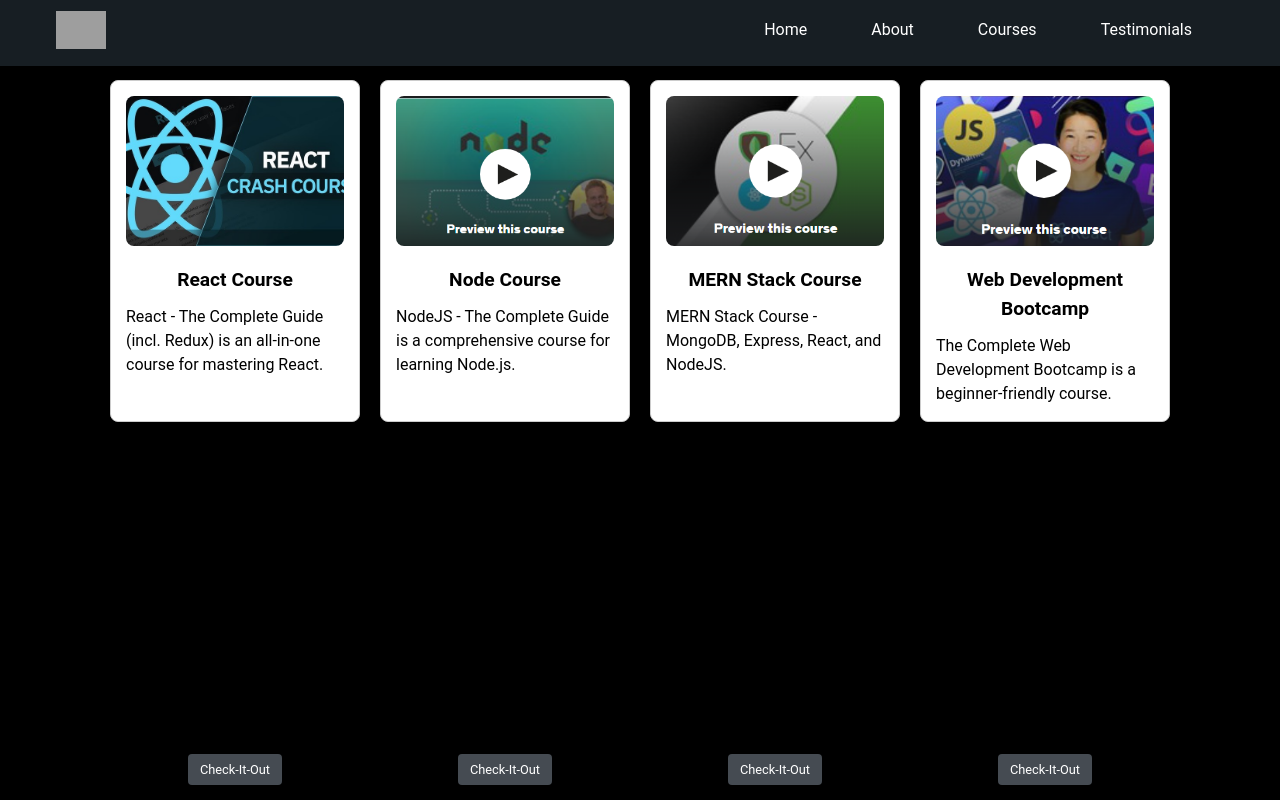
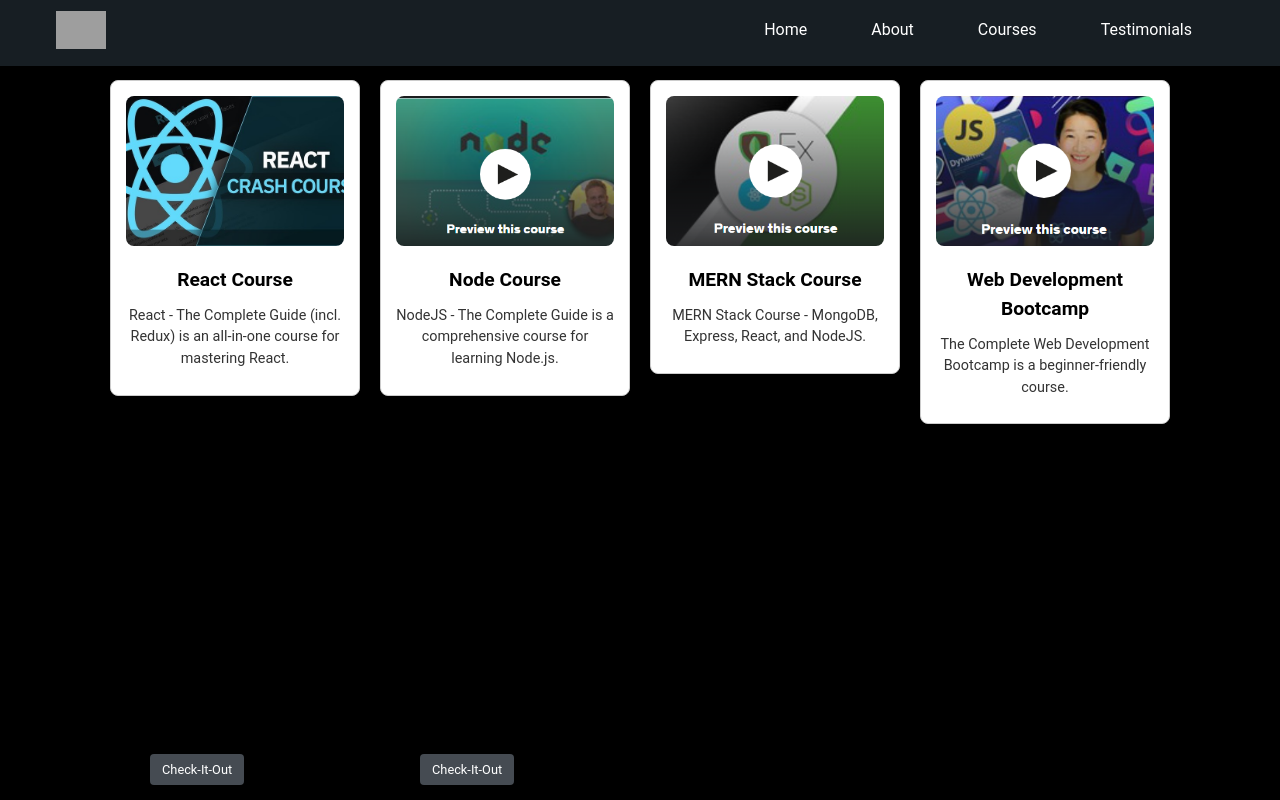
Before and after one commit to nehaaaah123/learnmate, a React (Vite) app: page /web in a window 1280 px wide. Shown: the top 800 px of the page. Built offline with nearby package versions, Linux system fonts and the light colour scheme; grey boxes are pictures that could not be loaded.

Commit message:
Update web.css

```diff
--- a/src/Compnents/WebDev/web.css
+++ b/src/Compnents/WebDev/web.css
@@ -1,41 +1,15 @@
-/* web.css (Tailwind-based styles) */
-h2{
-  color: black;
-}
-/* Body */
-body {
-    background-color: black;
-    color: white;
-    margin: 0;
-    padding: 0;
-  }
-  /* Disable scrolling */
-/* body {
-    overflow: hidden; /* Disables both vertical and horizontal scrolling */
-    /* height: 100vh; Ensure the body takes up the full viewport height */
-    /* margin: 0; Remove any default margin */
-
-
-/* Optional: If you need to prevent the page from resizing or moving */
-/* html, body {
-    position: fixed; /* Fix the page in place */
-    /* width: 100%; Ensure the page uses the full width of the viewport */
-    /* height: 100%; Ensure the page uses the full height of the viewport */
-
-
-
-  /* Container for the project cards */
+/* General container styling */
 .web-container {
   display: flex;
-    flex-wrap: wrap; /* Allow cards to wrap on smaller screens */
-    gap: 20px; /* Space between cards */
-    justify-content: center; /* Center align cards */
+  flex-wrap: wrap;
+  gap: 20px;
+  justify-content: center;
   padding: 20px;
   margin: 0 auto;
   width: 100%;
 }
 
-  /* WebCard */
+/* WebCard styling */
 .web-card {
   background-color: white;
   border-radius: 8px;
@@ -45,26 +19,28 @@
   align-items: center;
   padding: 15px;
   width: 100%;
-    max-width: 250px; /* Set a maximum width for the card */
+  max-width: 250px;
   transition: transform 0.3s, box-shadow 0.3s;
   overflow: hidden;
+  height: 100%;
+  justify-content: space-between;  /* This ensures that the button stays at the bottom */
 }
 
 .web-card:hover {
-    transform: scale(1.02); /* Slight zoom effect */
+  transform: scale(1.02);
   box-shadow: 0 8px 16px rgba(0, 0, 0, 0.2);
 }
 
-  /* Styling for the web image */
+/* Image styling */
 .web-image {
-    width: 100%; /* Make image responsive */
-    height: 150px; /* Set a fixed height for images */
-    object-fit: cover; /* Ensure the image covers the area */
+  width: 100%;
+  height: 150px;
+  object-fit: cover;
   border-radius: 8px;
   margin-bottom: 10px;
 }
 
-  /* Styling for the web title */
+/* Title styling */
 .web-title {
   font-size: 1.2em;
   color: black;
@@ -73,13 +49,43 @@
   font-weight: 600;
 }
 
-  /* Links container */
-  .links-container {
-    margin-top: 10px;
+/* About text styling */
+.web-about {
+  font-size: 0.9em;
+  color: #333;
+  text-align: center;
+  margin-bottom: 10px;
+}
+
+/* Course level styling */
+.web-level {
+  background-color: #f0f0f0;
+  color: #555;
+  font-size: 0.9em;
+  padding: 5px 10px;
+  border-radius: 20px;
+  text-align: center;
+  margin-bottom: 10px;
+}
+
+/* Review box styling */
+.web-review {
+  background-color: #e0e4e8;
+  color: #333;
+  padding: 10px;
+  border-radius: 8px;
+  text-align: center;
+  font-size: 0.85em;
+  margin-bottom: 10px;
+}
+
+/* Container for the button */
+.web-link-container {
+  margin-top: auto;  /* This ensures the link stays at the bottom of the card */
   text-align: center;
 }
 
-  /* Styling for the project link */
+/* Link styling */
 .web-link {
   display: inline-block;
   padding: 6px 12px;
@@ -93,5 +99,5 @@
 }
 
 .web-link:hover {
-    background-color: #0056b3; /* Darken background on hover */
+  background-color: #0056b3;
 }
```
Lines whose indentation alone changed are shown as unchanged.
